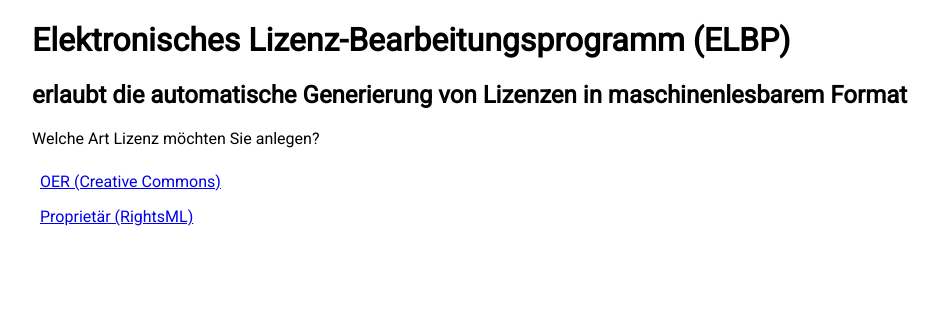
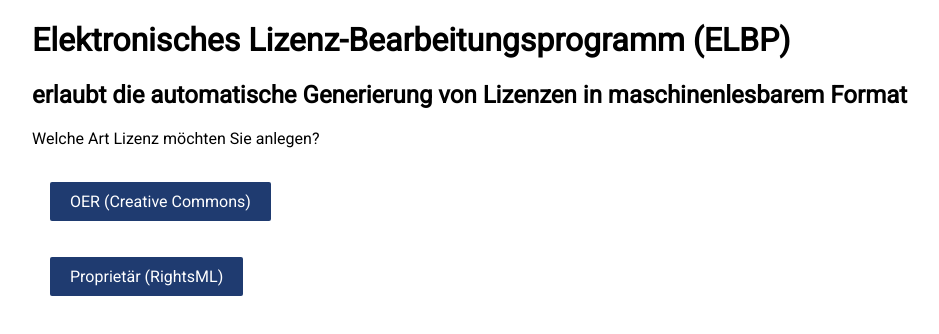
Before and after one commit to hpi-schul-cloud/rights-editor, a Vue app: page / in a window 1280 px wide. Shown: the top 334 px of the page, without its empty margins (26-965 px from the left). Built offline with nearby package versions, Linux system fonts and the light colour scheme; the HTML template or start-up script is replaced by a standard one.

Commit message:
Added Buttons

```diff
--- a/src/views/Start.vue
+++ b/src/views/Start.vue
@@ -6,15 +6,21 @@
       <h2>erlaubt die automatische Generierung von Lizenzen in maschinenlesbarem Format</h2>
     </div>
     <p>Welche Art Lizenz möchten Sie anlegen?</p>
-    <div class="mode-choosing">
-      <router-link v-for="mode in modes" v-bind:to="mode.path" v-bind:key="mode.name">{{mode.name}}</router-link>
+    <div class="mode-choosing" v-for="mode in modes" v-bind:key="mode.name">
+      <router-link v-bind:to="mode.path">
+        <BaseButton>{{mode.name}}</BaseButton>
+      </router-link>
     </div>
   </div>
 </template>
 
 <script>
+import BaseButton from "../components/BaseButton.vue";
 export default {
   name: "start",
+  components: {
+    BaseButton
+  },
   data: function() {
     return {
       modes: [
```
